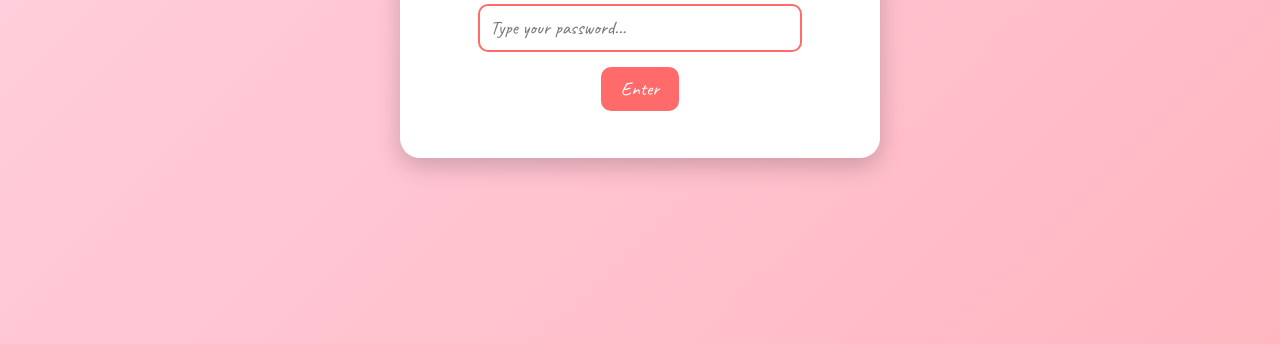
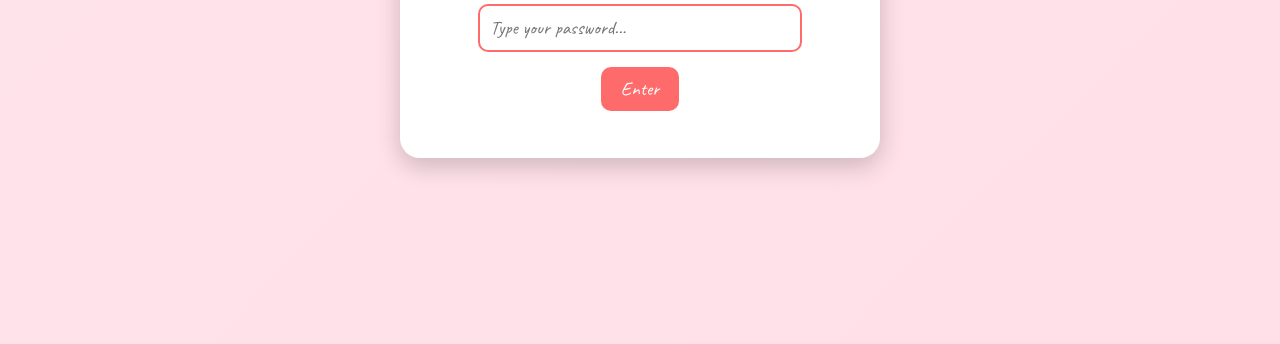
Before and after one commit to jiyaaagrawal/Piggy, a plain HTML site: page index.html in a window 1280 px wide. Shown: the part 456-800 px from the top of the page. Drawn offline with Linux system fonts and the light colour scheme.

Commit message:
Add files via upload

```diff
--- a/index.html
+++ b/index.html
@@ -15,7 +15,7 @@
       display: flex;
       flex-direction: column;
       align-items: center;
-      background: linear-gradient(135deg, #FFD3E2, #FFB6C1);
+      background: linear-gradient(135deg, #FFE4EC, #FFDFE8);
       font-family: 'Caveat', cursive;
       position: relative;
       overflow-x: hidden;
```
